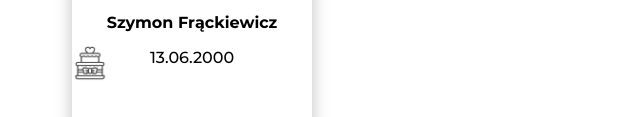
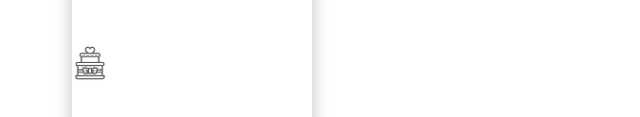
Before and after one commit to sfrackiewicz/sflab, a plain HTML site: page index.html in a window 1280 px wide. Shown: the part 259-376 px from the top of the page, without its empty margins (0-640 px from the left). Drawn offline with Linux system fonts and the light colour scheme.

Commit message:
Update index.html

```diff
--- a/index.html
+++ b/index.html
@@ -14,10 +14,10 @@
         <img class="prev" src="images/photo.jpg">
         <div class="info">
           <p class="me">
-            Szymon Frąckiewicz
+
           </p>
           <p>
-            13.06.2000
+
           </p>
           <p>
 
```
